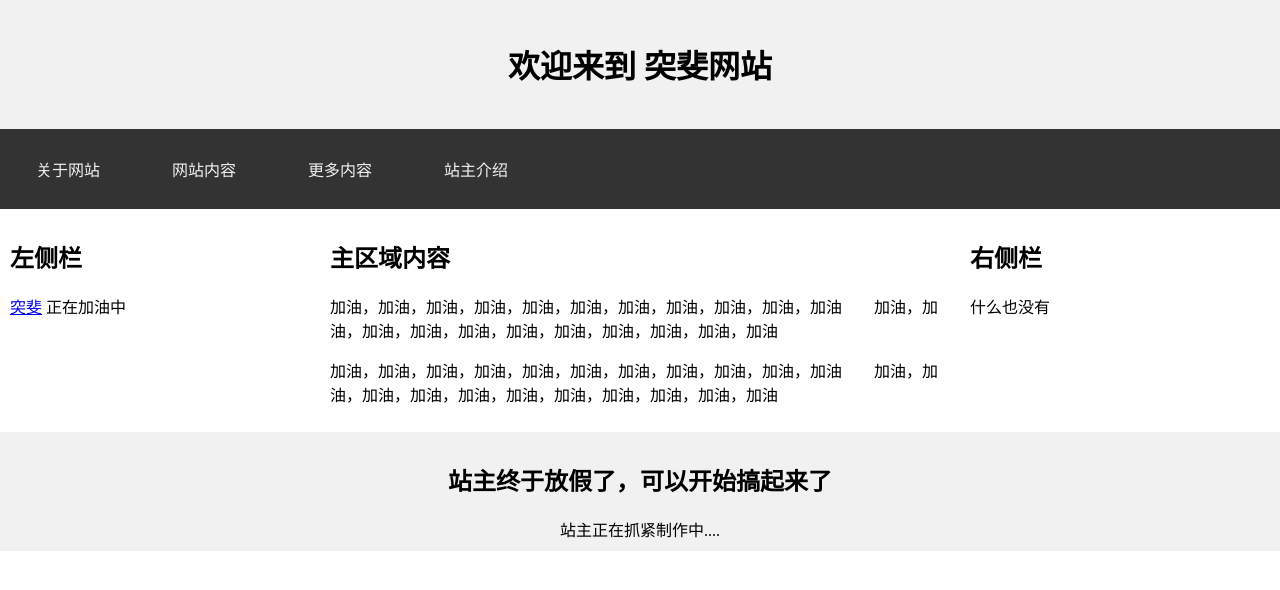
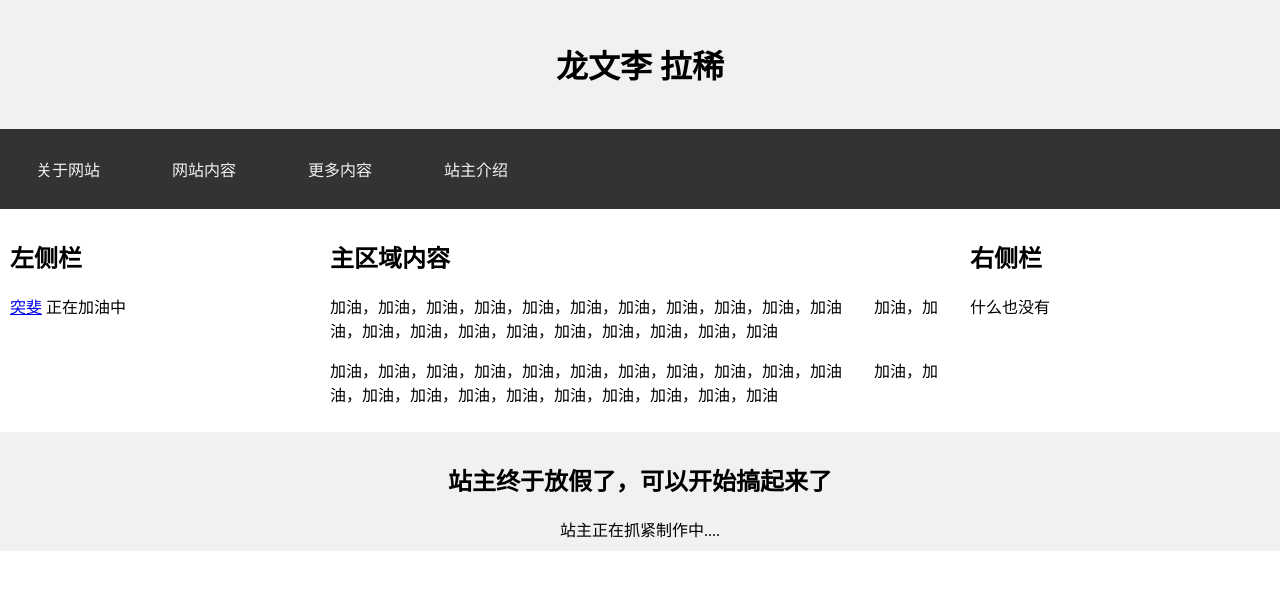
Before and after one commit to JamesLiao05/tofly_zerofive, a plain HTML site: page index.html in a window 1280 px wide. Drawn offline with Linux system fonts and the light colour scheme.

Commit message:
Update index.html

```diff
--- a/index.html
+++ b/index.html
@@ -83,7 +83,7 @@ body {
 
 <!--头部-->
 <div class="header">
-  <h1>欢迎来到 突斐网站</h1>
+  <h1>龙文李 拉稀</h1>
 </div>
 
 <!--导航栏-->
```
